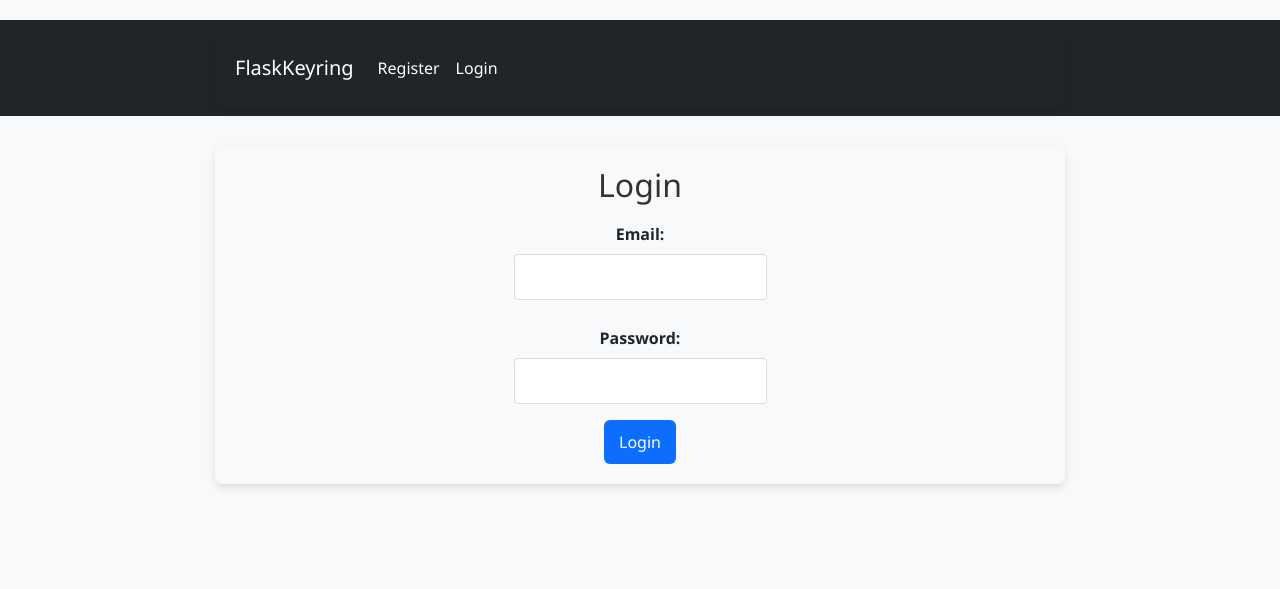
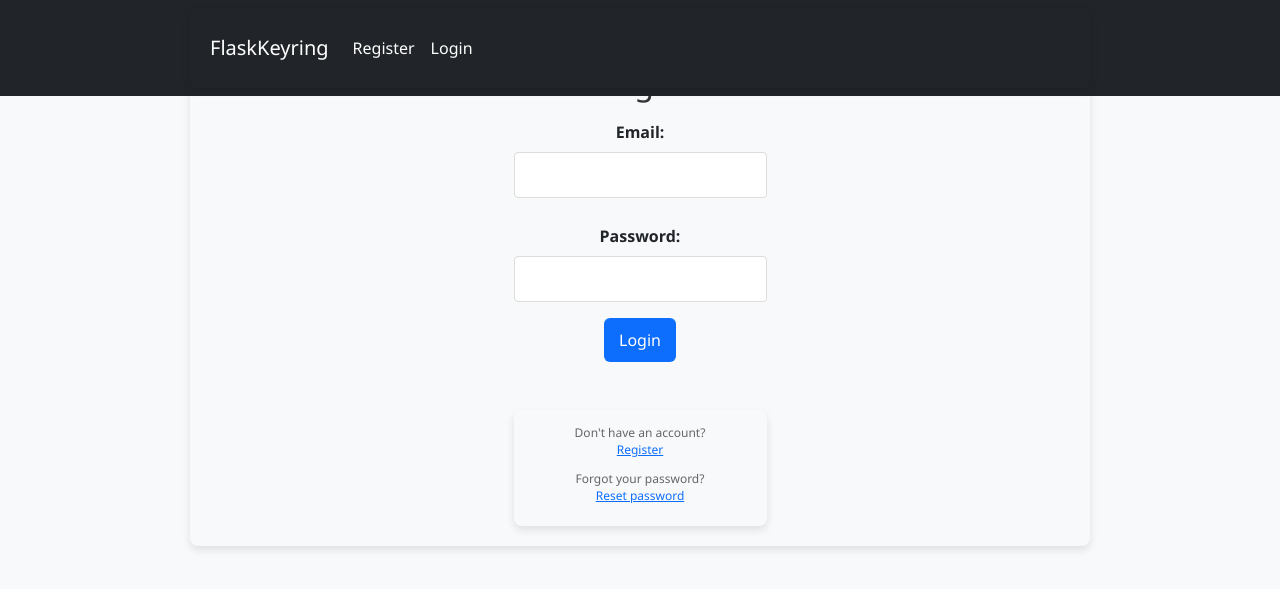
Before and after one commit to av1155/FlaskKeyring, a Flask app: a page that uses templates/login.html in a window 1280 px wide. Shown: the top 589 px of the page. Run offline with Flask 3, Linux system fonts and the light colour scheme.

Commit message:
(feat): Updated css and added register and forgot password section

```diff
--- a/application/utils/helpers.py
+++ b/application/utils/helpers.py
@@ -68,7 +68,7 @@
 
 
 def generate_memorable_password(length=4):
-    word_list_path = "/Users/andreaventi/Developer/FlaskKeyring/static/files/words.txt"
+    word_list_path = "static/files/words.txt"
 
     if not os.path.exists(word_list_path):
         print("Word list file not found.")
--- a/static/css/styles.css
+++ b/static/css/styles.css
@@ -266,7 +266,7 @@
         width: 100%;
     }
 
-    max-width: 850px;
+    max-width: 900px;
     width: 100%;
     margin: auto;
     padding: 20px;
@@ -416,6 +416,30 @@
     border-color: #f5c6cb;
 }
 
+.auth-section {
+    max-width: 850px;
+    width: 100%;
+    margin: auto;
+    padding: 20px;
+    text-align: center;
+    border-radius: 8px;
+    box-shadow: 0 4px 8px rgba(0, 0, 0, 0.1);
+}
+
+.auth-p-font,
+.auth-href-font {
+    line-height: 0.5;
+}
+
+.auth-p-font {
+    font-size: 12px;
+    color: #666;
+}
+
+.auth-href-font {
+    font-size: 12px;
+}
+
 /* Footer */
 .footer {
     background-color: #007bff;
@@ -447,16 +471,6 @@
 
     .container {
         width: 90%;
-    }
-}
-
-@media (min-width: 768px) {
-    .navbar {
-        margin-bottom: 30px;
-    }
-
-    .container {
-        width: 80%;
     }
 }
 
--- a/templates/layout.html
+++ b/templates/layout.html
@@ -12,7 +12,7 @@
 </head>
 
 <body>
-    <nav class="navbar navbar-expand-lg navbar-dark bg-dark">
+    <nav class="navbar fixed-top navbar-expand-lg navbar-dark bg-dark">
         <div class="container">
             <!-- Navbar brand -->
             <a class="navbar-brand" href="{{ url_for('main.index') }}">FlaskKeyring</a>
--- a/templates/login.html
+++ b/templates/login.html
@@ -16,6 +16,8 @@
 
 <form method="post">
 
+    <section>
+
         <div class="mb-3">
             <label for="email" class="form-label">Email:</label>
             <input type="email" class="form-control" id="email" name="email" required aria-label="Email"/>
@@ -25,6 +27,22 @@
             <label for="password" class="form-label">Password:</label>
             <input type="password" class="form-control" id="password" name="password" required />
         </div>
-    <button type="submit" class="btn btn-primary">Login</button>
+
+        <button type="submit" class="btn btn-primary mb-4">Login</button>
+
+    </section>
+
+    <div class="auth-section mt-4">
+        <div class="mb-3">
+            <p class="mb-0 auth-p-font">Don't have an account?</p>
+            <a href="/register" class="p-0 btn btn-link auth-href-font">Register</a>
+        </div>
+
+        <div class="mb-0">
+            <p class="mb-0 auth-p-font">Forgot your password?</p>
+            <a href="/forgot-password" class="p-0 btn btn-link auth-href-font">Reset password</a>
+        </div>
+    </div>
+
 </form>
 {% endblock %}
--- a/templates/view_passwords.html
+++ b/templates/view_passwords.html
@@ -11,7 +11,7 @@
         <!-- Form for searching a password entry -->
         <form method="POST" action="{{ url_for('main.search_password') }}" class="mb-4">
             <div class="input-group">
-                <input type="text" id="search_website" name="search_website" class="form-control" required />
+                <input type="text" id="search_website" name="search_website" class="form-control form-control-dark" required />
                 <button type="submit" class="btn btn-primary">Search</button>
             </div>
         </form>
```
Also changed, not shown: flaskkeyring.db. Lines whose indentation alone changed are shown as unchanged.
